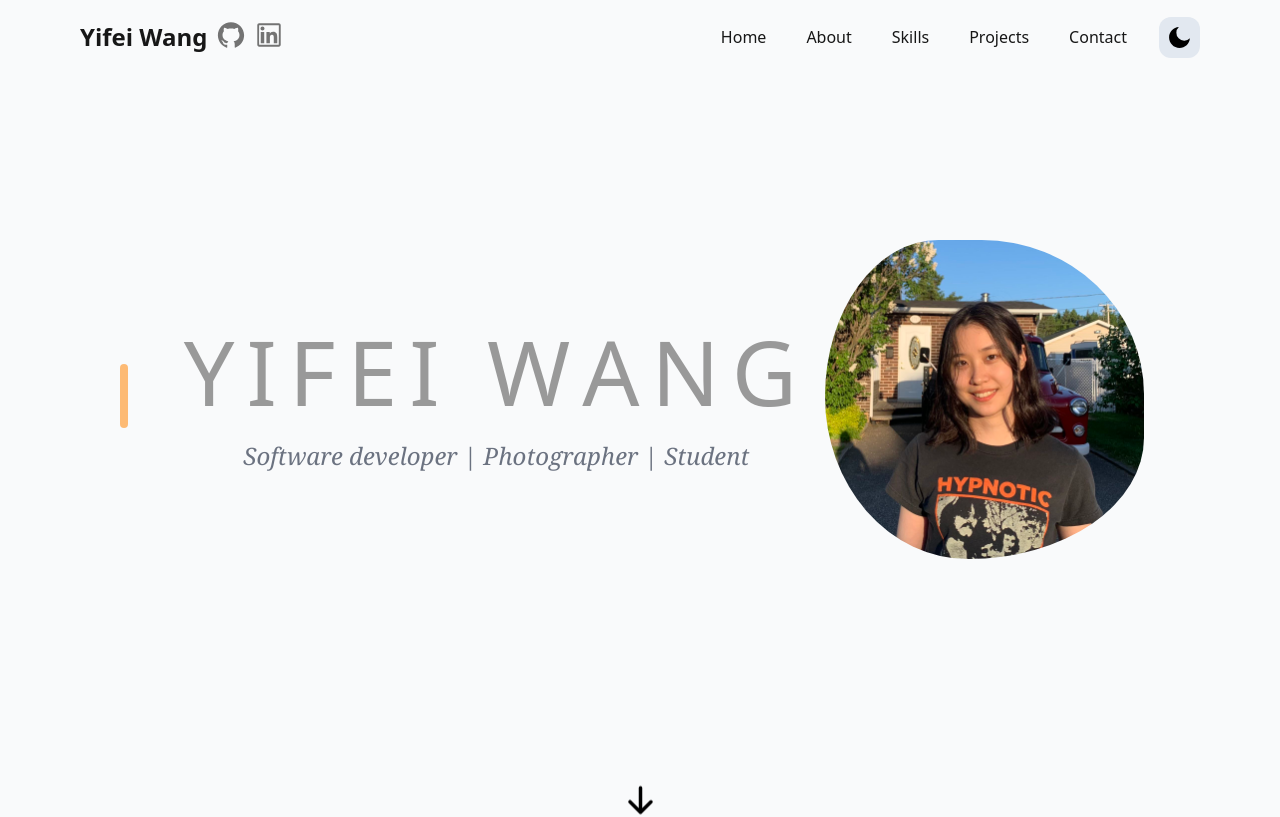
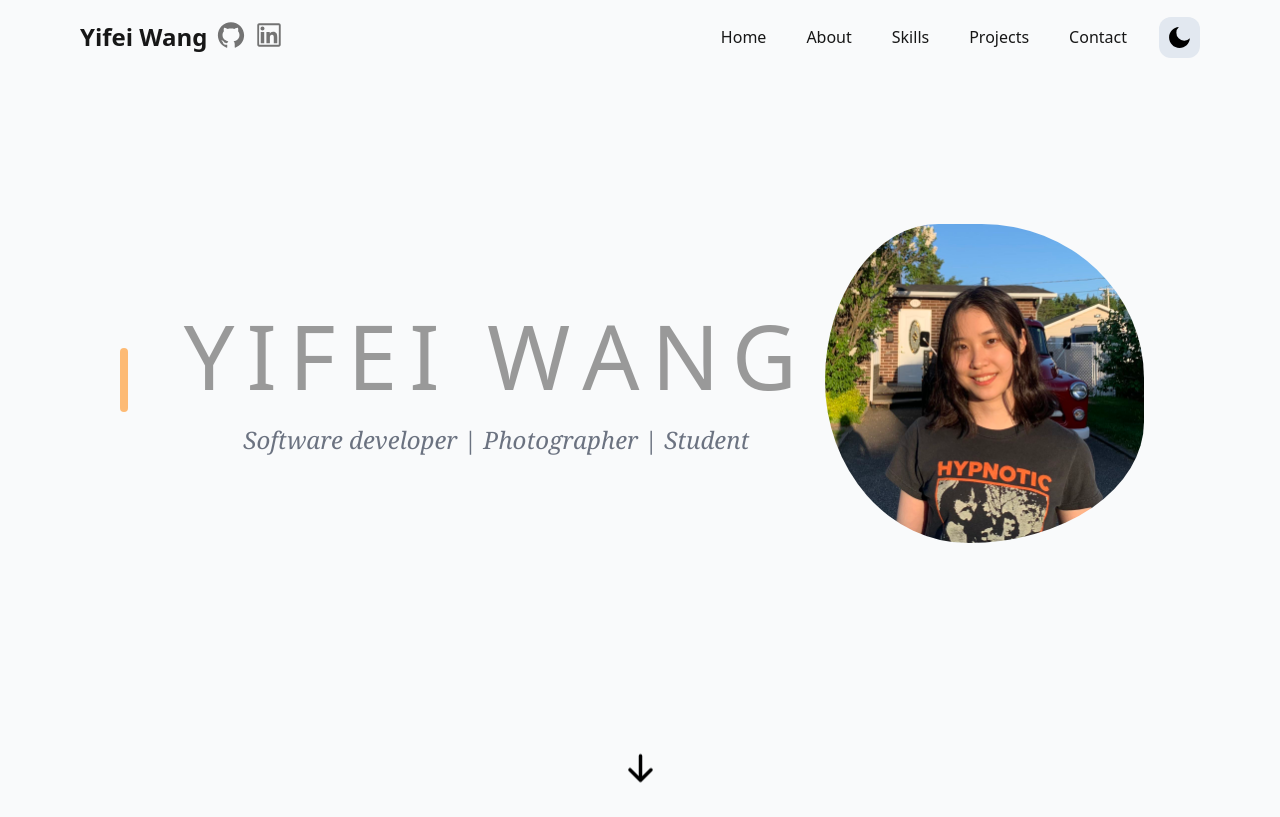
Before and after one commit to yifeiw701/portfolio-app, a Next.js app: page / in a window 1280 px wide. Shown: the top 817 px of the page. Built offline with nearby package versions, Linux system fonts and the light colour scheme.

Commit message:
adjust Hero section

```diff
--- a/components/Hero.tsx
+++ b/components/Hero.tsx
@@ -29,7 +29,7 @@ const TitleLetter = (props: { name: string; index: number }) => {
 const Hero = () => {
   return (
     <section id="home">
-      <div className="flex flex-col-reverse relative md:flex-row text-center items-center justify-center animate-fadeIn my-10 py-16 sm:py-32 md:py-48 md:px-8 md:space-x-4 lg:space-x-4 md:text-left">
+      <div className="flex flex-col-reverse relative md:flex-row text-center items-center justify-center animate-fadeIn my-6 py-16 sm:py-32 md:py-48 md:px-8 md:space-x-4 lg:space-x-4 md:text-left">
         <hr className="w-2 h-16 mr-4 lg:mr-10 my-auto bg-orange-300 border-0 rounded invisible md:visible"></hr>
         <div className="md:mt-2 ">
           <div className="text-4xl mt-6 md:mt-0 md:text-6xl">
```
